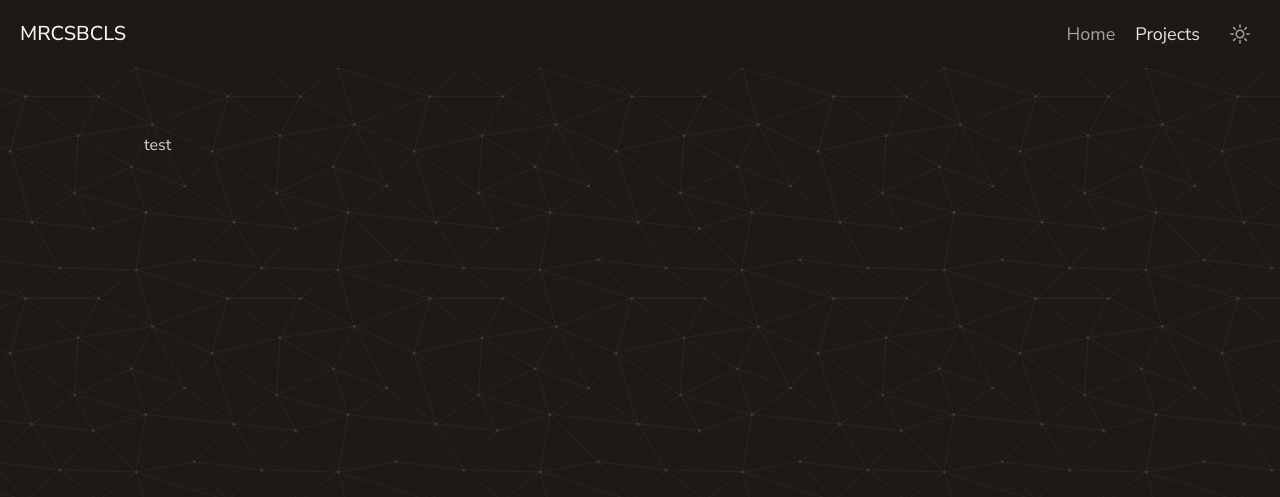
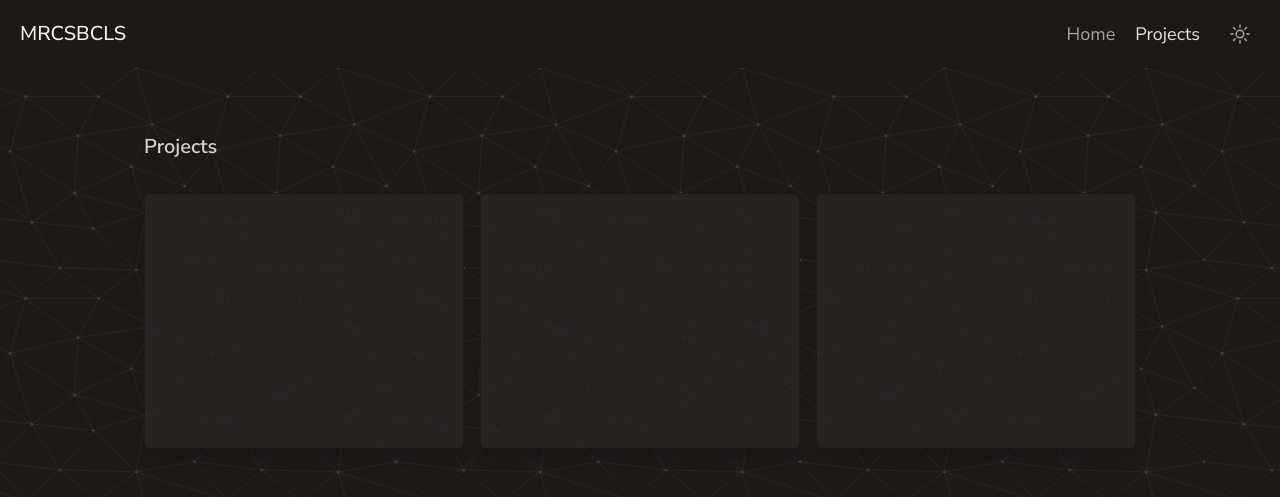
Before and after one commit to d3rdOne/reymark-web-portfolio, an Angular app: page /projects in a window 1280 px wide. Shown: the top 497 px of the page. Built offline with nearby package versions, Linux system fonts and the light colour scheme.

Commit message:
Added placeholders for projects page

```diff
--- a/src/app/features/projects/projects.component.html
+++ b/src/app/features/projects/projects.component.html
@@ -1,7 +1,22 @@
-<div class="min-h-full mt-16">
+<div class="min-h-full mt-16 w-full">
   <div
-    class="w-full mx-auto max-w-screen-lg text-stone-600 dark:text-stone-300 px-4"
+    class="min-h-[calc(100vh-16rem)] w-full mx-auto max-w-screen-lg text-stone-600 dark:text-stone-300 px-4"
   >
-    test
+    <h2 class="text-xl font-semibold text-stone-600 dark:text-stone-300 mb-8">
+      Projects
+    </h2>
+    <div
+      class="grid xs:grid-cols-1 sm:grid-cols-2 md:grid-cols-3 gap-4 w-4/5 sm:w-full pl-8 sm:pl-0"
+    >
+      <div
+        class="h-64 w-full rounded-md border-[1px] border-stone-300 dark:border-stone-900 bg-stone-100/85 dark:bg-stone-800/80 shadow-lg dark:shadown-none"
+      ></div>
+      <div
+        class="h-64 w-full rounded-md border-[1px] border-stone-300 dark:border-stone-900 bg-stone-100/85 dark:bg-stone-800/80 shadow-lg dark:shadown-none"
+      ></div>
+      <div
+        class="h-64 w-full rounded-md border-[1px] border-stone-300 dark:border-stone-900 bg-stone-100/85 dark:bg-stone-800/80 shadow-lg dark:shadown-none"
+      ></div>
+    </div>
   </div>
 </div>
```
